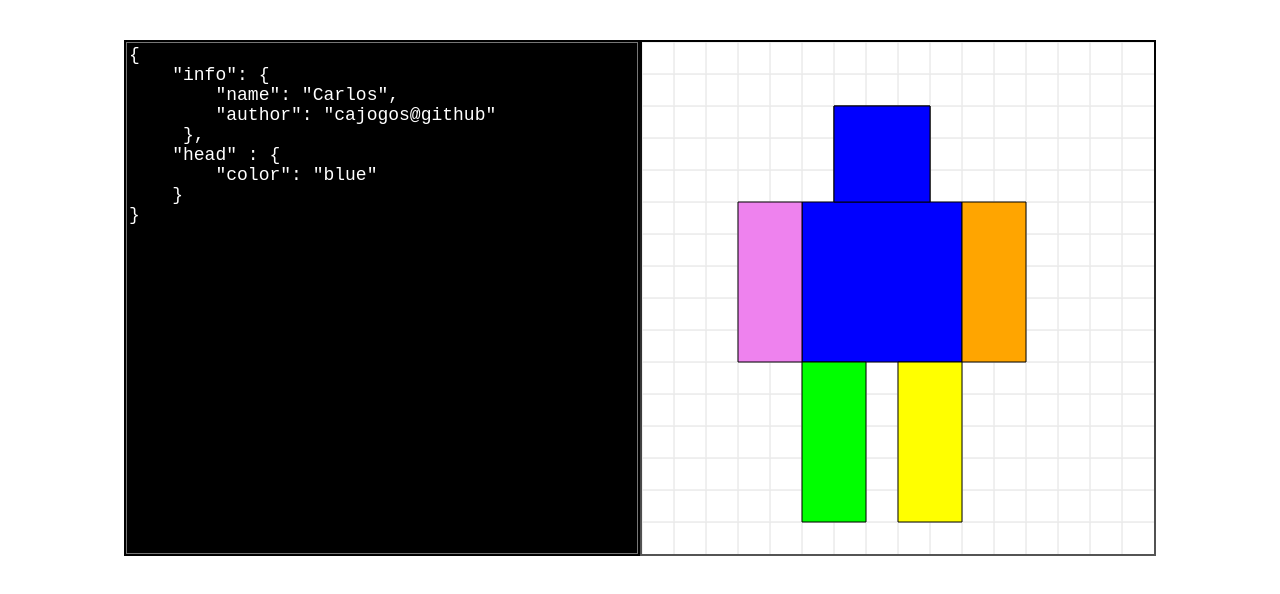
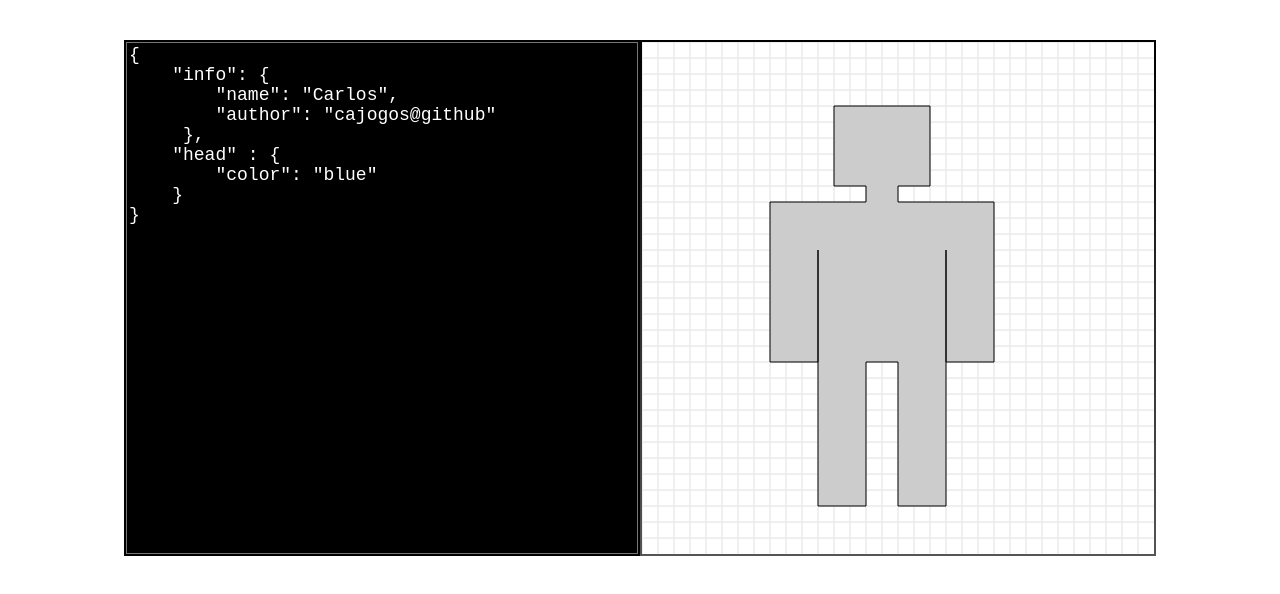
Before and after one commit to cajogos/avatar-creator, a website: page index.html in a window 1280 px wide. Drawn offline with nearby package versions, Linux system fonts and the light colour scheme.

Commit message:
Added body shape 1

```diff
--- a/css/creator.css
+++ b/css/creator.css
@@ -35,3 +35,9 @@ div.avatar-creator div.avatar-area {
 div.avatar-area canvas#creator {
     margin: 2px;
 }
+
+div.debugger {
+    background: black;
+    font-size: 28px;
+    color: #FFF;
+}
--- a/gulpfile.js
+++ b/gulpfile.js
@@ -7,6 +7,7 @@ let uglify = require('gulp-uglify');
 // Mind the order of these files
 const files = [
     'src/MiniYou.js',
+    'src/Compiler.js',
     'src/Avatar.js',
     'src/Canvas.js',
     'src/Editor.js'
--- a/src/Avatar.js
+++ b/src/Avatar.js
@@ -2,7 +2,7 @@
  * @param {MINI_YOU.Canvas} canvas
  * @constructor
  */
-MINI_YOU.Avatar = function(canvas)
+MINI_YOU.Avatar = function (canvas)
 {
     this._canvas = canvas;
 
@@ -51,11 +51,29 @@ MINI_YOU.Avatar.POINTS = {
     ]
 };
 
-MINI_YOU.Avatar.prototype._initDraw = function()
+MINI_YOU.Avatar.BODY_SHAPE_1 = {
+    POINTS: [
+        [224, 144], [192, 144], [192, 64], [288, 64], [288, 144], [256, 144],
+        [256, 160], [352, 160],
+        // Left Arm
+        [352, 320], [304, 320], [304, 208], [304, 320],
+        // Left Leg
+        [304, 464], [256, 464], [256, 320],
+        // Torso
+        [224, 320],
+        // Right Leg
+        [224, 464], [176, 464], [176, 320],
+        // Right Arm
+        [176, 208], [176, 320], [128, 320], [128, 160], [224, 160]
+    ]
+};
+
+MINI_YOU.Avatar.prototype._initDraw = function ()
 {
     let ctx = this._canvas.get2DContext();
     ctx.strokeStyle = 'black';
 
+/*
     // Head
     this._createHead('red');
 
@@ -83,19 +101,30 @@ MINI_YOU.Avatar.prototype._initDraw = function()
     let leftLegPoints = MINI_YOU.Avatar.POINTS.LEFT_LEG;
     ctx.fillStyle = 'yellow';
     this._canvas.drawPolygon(leftLegPoints[0][0], leftLegPoints[0][1], leftLegPoints, true, true);
+*/
+
+    // Full Body
+    ctx.fillStyle = '#CCC';
+    this._canvas.drawPolygon(
+        MINI_YOU.Avatar.BODY_SHAPE_1.POINTS[0][0],
+        MINI_YOU.Avatar.BODY_SHAPE_1.POINTS[0][1],
+        MINI_YOU.Avatar.BODY_SHAPE_1.POINTS,
+        true,
+        true
+    );
 };
 
-MINI_YOU.Avatar.prototype.processData = function(data)
+MINI_YOU.Avatar.prototype.processData = function (data)
 {
     console.log('data', data);
     // Head
     if (data.head)
     {
-        this._createHead(data.head.color);
+        // this._createHead(data.head.color);
     }
 };
 
-MINI_YOU.Avatar.prototype._createHead = function(color)
+MINI_YOU.Avatar.prototype._createHead = function (color)
 {
     let ctx = this._canvas.get2DContext();
 
--- a/src/Canvas.js
+++ b/src/Canvas.js
@@ -6,6 +6,12 @@ MINI_YOU.Canvas = function (canvas)
 {
     this._canvas = canvas[0];
     this._ctx = this._canvas.getContext('2d');
+
+    $(canvas).after('<div class="debugger"></div>');
+    $(canvas).on('mousemove', function(e)
+    {
+        $('div.debugger').text('x: ' + e.offsetX + ' | y: ' + e.offsetY);
+    });
 
     this._width = this._canvas.width;
     this._height = this._canvas.height;
@@ -23,11 +29,15 @@ MINI_YOU.Canvas.prototype._init = function ()
 
     // Draw a grid
     this._ctx.strokeStyle = '#EAEAEA';
-    let pixel = 32;
+    let pixel = 16;
+
+    let xValues = '';
     for (let i = 0; i < this._width; i += pixel)
     {
         this.drawLine(i, 0, i, this._height);
+        xValues += i + ', ';
     }
+    console.log(xValues);
     for (let j = 0; j < this._height; j += pixel)
     {
         this.drawLine(0, j, this._width, j);
```
Also changed, not shown: dist/avatar-creator.min.js, 1 other file.
